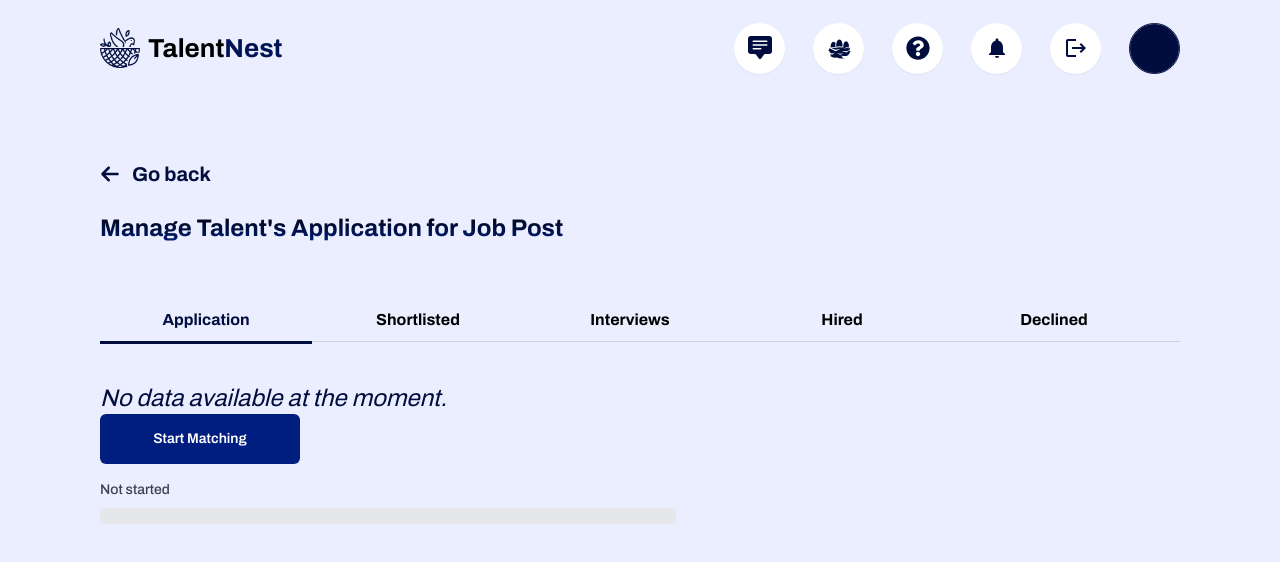
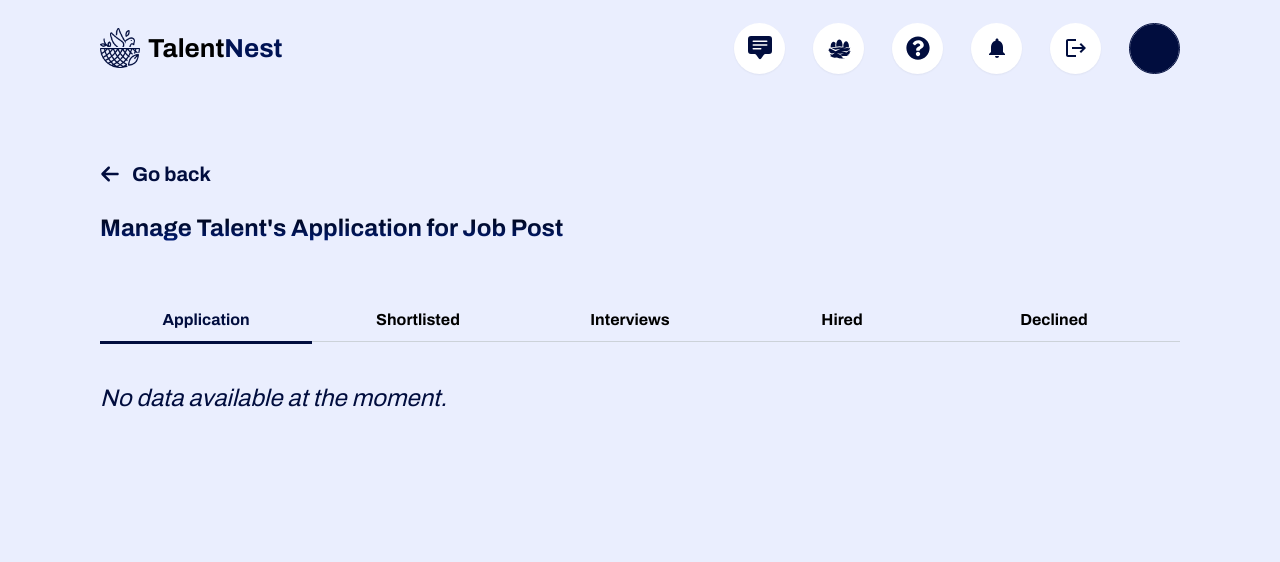
Before and after one commit to FolashadeOmoloja/TalentNest-Admin, a Next.js app: page /control-room/manage-jobs/applications/1 in a window 1280 px wide. Shown: the top 562 px of the page. Built offline with nearby package versions, Linux system fonts and the light colour scheme.

Commit message:
fixed issues

```diff
--- a/components/ManageApplications/ApplicationsTable.tsx
+++ b/components/ManageApplications/ApplicationsTable.tsx
@@ -105,6 +105,7 @@ const ApplicationsTable = () => {
               columns={ApplicationsColumns}
               borderNone="border-none"
             />
+            <TalentMatchProgress jobId={jobId} activeFunc={activeFunc} />
           </>
         )
       ) : changeTable === 1 ? (
@@ -159,7 +160,6 @@ const ApplicationsTable = () => {
           />
         )
       ) : null}
-      <TalentMatchProgress jobId={jobId} activeFunc={activeFunc} />
     </section>
   );
 };
```
